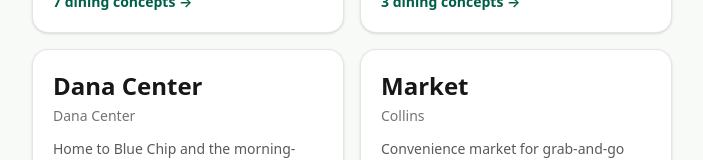
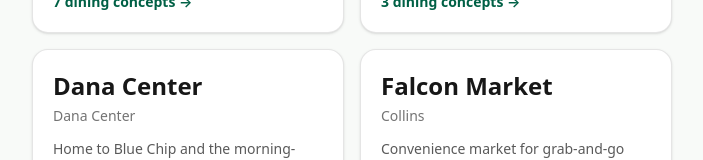
Before and after one commit to JamoV18/Bentley-Fuel, a Next.js app: page /dashboard in a window 1280 px wide. Shown: the part 411-571 px from the top of the page, without its empty margins (288-991 px from the left). Built offline with nearby package versions, Linux system fonts and the light colour scheme.

Commit message:
Rename The Market to Falcon Market

```diff
--- a/src/data/mock/locations.ts
+++ b/src/data/mock/locations.ts
@@ -72,8 +72,8 @@
   },
   {
     id: LOCATION_IDS.market,
-    name: "The Market",
-    shortName: "Market",
+    name: "Falcon Market",
+    shortName: "Falcon Market",
     type: "market",
     universityId: BENTLEY_UNIVERSITY_ID,
     building: "Collins",
```
